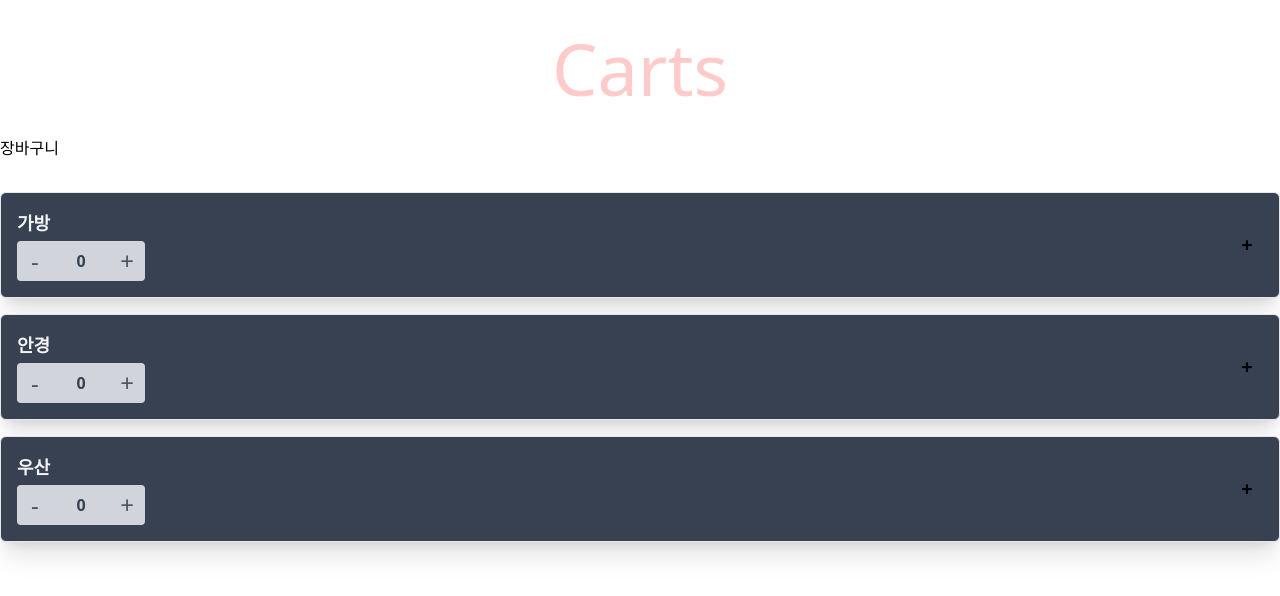
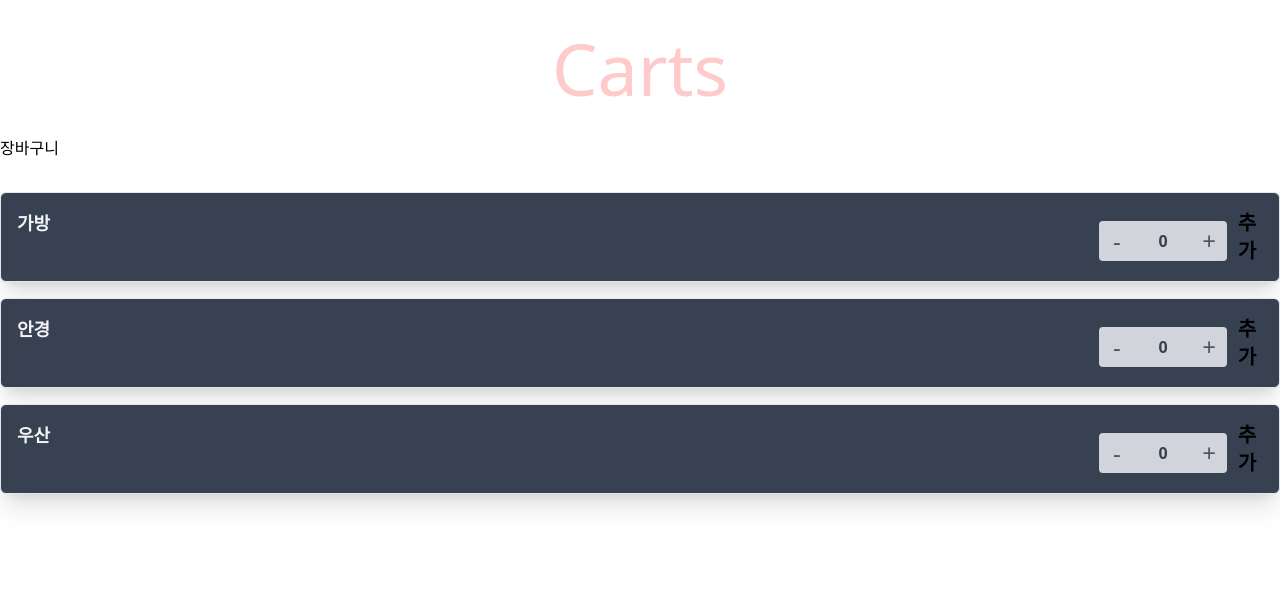
Before and after one commit to woorifisa-service-dev-2nd/frontend-3rd-shoppingCart, a React (Vite) app in the folder frontend-3rd-shoppingCart/: page / in a window 1280 px wide. Shown: the top 596 px of the page. Built offline with nearby package versions, Linux system fonts and the light colour scheme.

Commit message:
장바구니 count 추가

```diff
--- a/frontend-3rd-shoppingCart/src/component/shoppingCart/CartItem.jsx
+++ b/frontend-3rd-shoppingCart/src/component/shoppingCart/CartItem.jsx
@@ -5,7 +5,11 @@ import { createPortal } from 'react-dom'
 import { CartDispatchContext } from '../../context/CartContext';
 import CustomNumberInput from '../ui/button/CountButton';
 // rafce
-const CartItem = ({isMain, cart, children}) => {
+const CartItem = ({isMain, cart}) => {
+
+
+
+
   const dispatch = useContext(CartDispatchContext);
 
     const addEvent = ()=>{
@@ -13,9 +17,10 @@ const CartItem = ({isMain, cart, children}) => {
             id: cart.id,
             product: cart.product,
             count: cart.count+1
-        }})
+        }});
 
-        console.log(cart.count);
+        alert(`상품 ${cart.product}이 추가되었습니다.`);
+
     }
     const deleteEvent = ()=>{
         dispatch({type:"DELETE", deleteCart:{
@@ -28,14 +33,17 @@ const CartItem = ({isMain, cart, children}) => {
     }
   return (
     <li className="flex gap-4 justify-between my-4 py-4 px-4 border-[1px] bg-gray-700 rounded-md shadow-xl">
-        <div>
+
             <div>
                 <h2 data-test="title" className="mb-0 text-lg font-bold text-gray-100 uppercase">{ cart.product }</h2>
-                {isMain && <CustomNumberInput></CustomNumberInput>}
             </div>
-        </div>
+
+
         <div className="flex items-center gap-1">
-            {isMain && <IconButton icon={'+'} onClick={addEvent}/>}
+            {isMain && <CustomNumberInput></CustomNumberInput>}
+            {isMain && <IconButton icon={'추가'} onClick={addEvent}/>}
+
+            {!isMain && <div className="mb-0 text-lg font-bold text-gray-100 uppercase">{cart.count}</div>}
             {!isMain && <IconButton textColor='text-red-300' icon={'🗑'} onClick={deleteEvent}/>}
         </div>
     </li>
```
